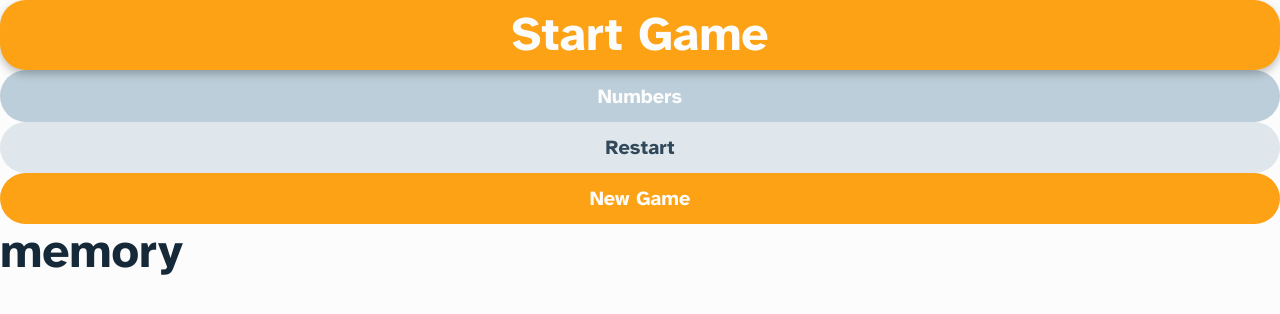
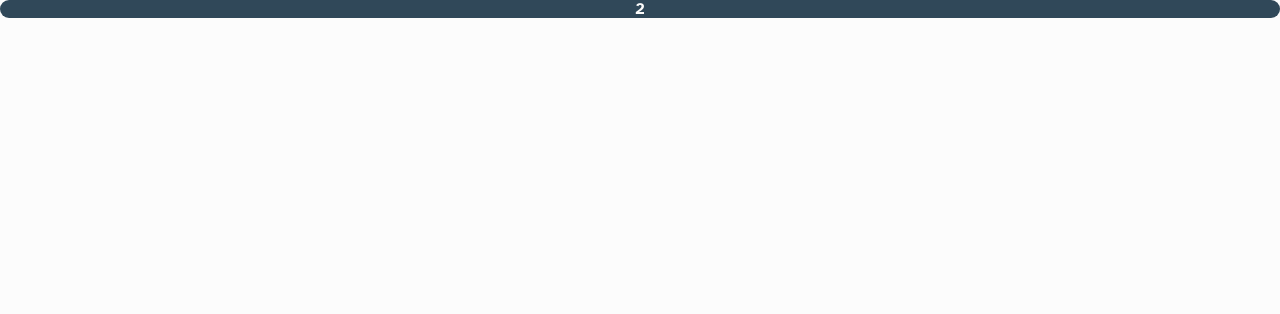
Before and after one commit to FedoraBianca/MemoryGame, a React (Create React App) app: page / in a window 1280 px wide. Shown: the top 314 px of the page. Built offline with nearby package versions, Linux system fonts and the light colour scheme.

Commit message:
added disc component and style

```diff
--- a/src/App.tsx
+++ b/src/App.tsx
@@ -2,26 +2,13 @@ import React from "react";
 import { ThemeProvider } from "styled-components";
 import { GlobalStyles } from "./styles/GlobalStyles.style";
 import { theme } from "./styles/Theme.style";
-import Logo from "./components/Logo";
-import Heading from "./components/Heading";
-import Button from "./components/Button/Button";
+import Disc from "./components/Disc";
 
 const App = () => {
   return (
     <ThemeProvider theme={theme}>
       <GlobalStyles />
-      <Button type="L" onClick={() => {}} btnText="Start Game" />
-      <Button disabled={true} type="M" onClick={() => {}} btnText="Numbers" />
-      <Button type="S" onClick={() => {}} btnText="Restart" />
-      <Button
-        type="S"
-        color={theme.colors.orange}
-        onClick={() => {}}
-        btnText="New Game"
-      />
-      <Logo color={theme.colors.black}>
-        <Heading size="L" children="memory"></Heading>
-      </Logo>
+      <Disc onClick={() => {}} type="number" flipped={false} matched={false} />
     </ThemeProvider>
   );
 };
--- a/src/components/Button/Button.tsx
+++ b/src/components/Button/Button.tsx
@@ -1,6 +1,5 @@
 import React from "react";
 import { LargeButton, MediumButton, SmallButton } from "./Button.style";
-import { theme } from "../../styles/Theme.style";
 import Heading from "../Heading";
 
 export interface IButton {
--- /dev/null
+++ b/src/components/Disc/Disc.style.tsx
@@ -0,0 +1,31 @@
+import styled, { css } from "styled-components";
+import { theme } from "../../styles/Theme.style";
+
+export interface IDiscWrapper {
+  flipped: boolean;
+  matched: boolean;
+}
+
+export const DiscStyle = styled.div<IDiscWrapper>`
+  display: flex;
+  justify-content: center;
+  align-items: center;
+  color: #fcfcfc;
+  background-color: ${(prop) =>
+    prop.matched
+      ? theme.colors.orange
+      : prop.flipped
+      ? theme.colors.lightBlue
+      : theme.colors.charcoal};
+  border-radius: 41px;
+  cursor: pointer;
+
+  :hover {
+    background-color: ${(prop) =>
+      prop.matched
+        ? theme.colors.orange
+        : prop.flipped
+        ? theme.colors.lightBlue
+        : theme.colors.blue};
+  }
+`;
--- /dev/null
+++ b/src/components/Disc/Disc.tsx
@@ -0,0 +1,32 @@
+import React from "react";
+import { DiscStyle } from "./Disc.style";
+
+export interface IDisc {
+  type: "number" | "icon";
+  onClick: (e: React.MouseEvent) => void;
+  flipped: boolean;
+  matched: boolean;
+}
+
+const Disc: React.FC<IDisc> = ({
+  type = "number",
+  onClick,
+  flipped = false,
+  matched = false,
+}) => {
+  if (type === "number") {
+    return (
+      <DiscStyle onClick={onClick} flipped={flipped} matched={matched}>
+        2
+      </DiscStyle>
+    );
+  } else {
+    return (
+      <DiscStyle onClick={onClick} flipped={flipped} matched={matched}>
+        icon
+      </DiscStyle>
+    );
+  }
+};
+
+export default Disc;
--- /dev/null
+++ b/src/components/Disc/index.ts
@@ -0,0 +1,3 @@
+import Disc from "./Disc";
+
+export default Disc;
```
Also changed, not shown: 1 other file (tests, documents, lock files or other folders).
